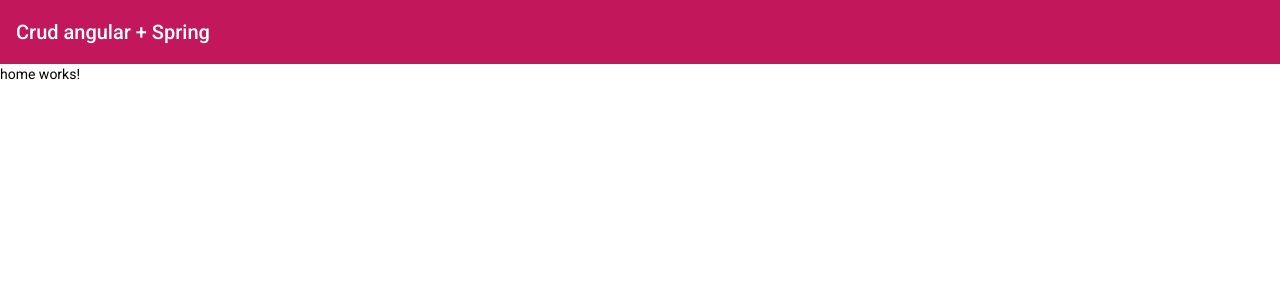
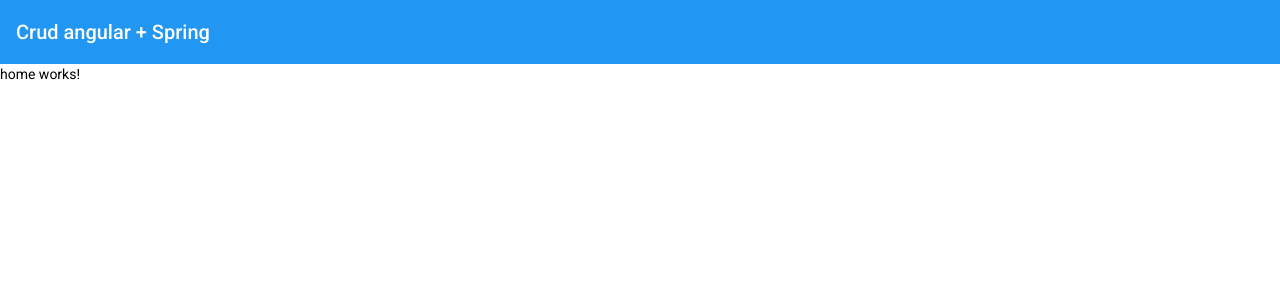
Before and after one commit to ericambiel/crud-angular, an Angular app: page /courses in a window 1280 px wide. Shown: the top 300 px of the page. Built offline with nearby package versions, Linux system fonts and the light colour scheme.

Commit message:
feat(class-05): changed color pallet.

```diff
--- a/src/styles.scss
+++ b/src/styles.scss
@@ -1,4 +1,26 @@
 /* You can add global styles to this file, and also import other style files */
+// https://material.io/design/color/the-color-system.html#tools-for-picking-colors
+// https://next.material.angular.io/guide/theming
+@use '@angular/material' as mat;
+
+@include mat.core();
+
+// Material needs at least the 2 custom color
+$custom-app-primary: mat.define-palette(mat.$blue-palette);
+$custom-app-accent: mat.define-palette(mat.$indigo-palette, A200, A400, 700);
+
+// The "warn" palette is optional and defaults to red if not specified.
+$custom-app-warn: mat.define-palette(mat.$blue-palette);
+
+$custom-theme: mat.define-light-theme((
+  color: (
+    primary: $custom-app-primary,
+    accent: $custom-app-accent,
+    warn: $custom-app-warn
+  )
+));
+
+@include mat.all-component-themes($custom-theme);
 
 html,
 body {
```
